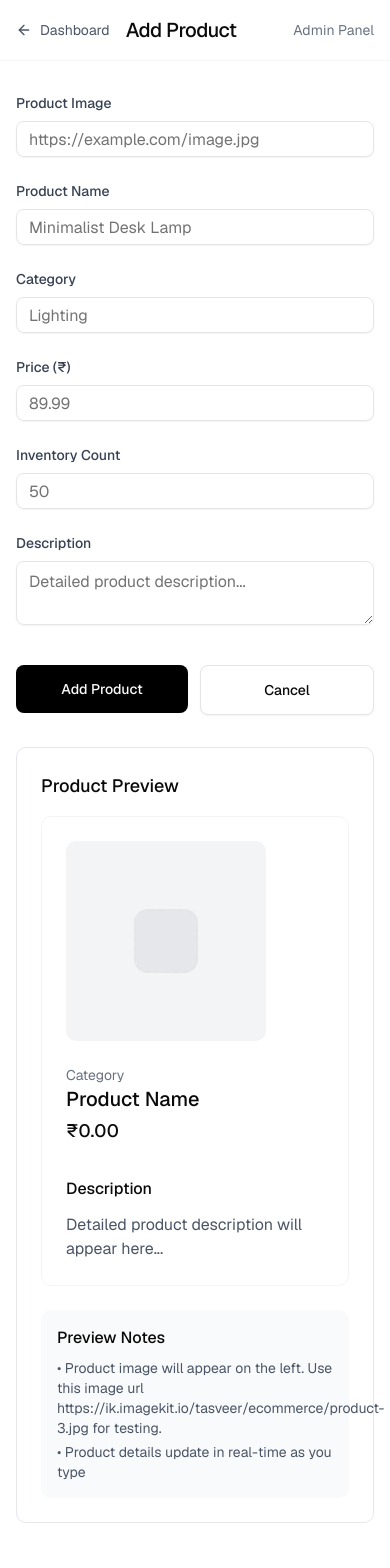
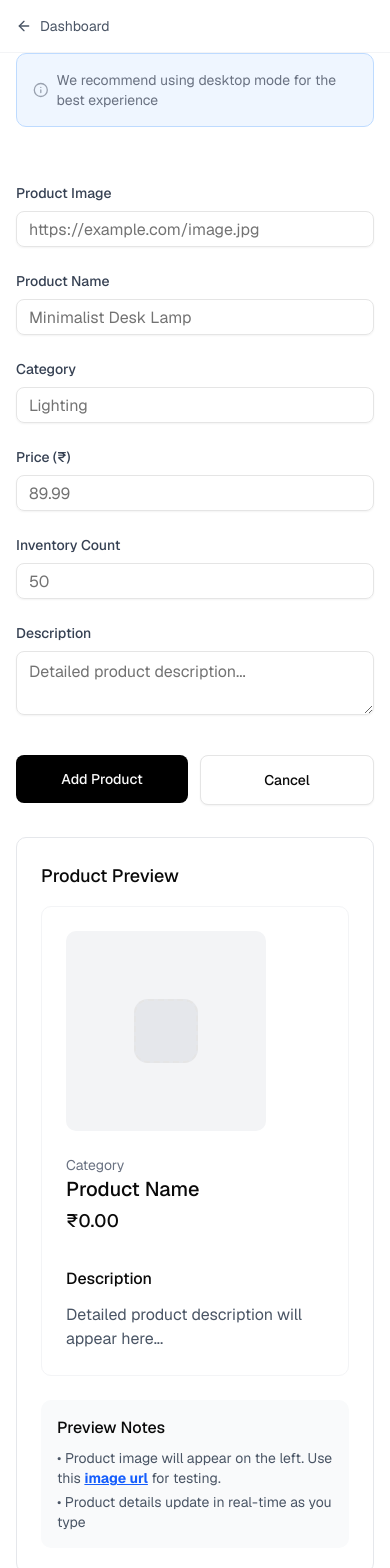
Before and after one commit to priyanshuguptadev/shop, a Next.js app: page /admin in a window 390 px wide. Shown: the top 1568 px of the page. Built offline with nearby package versions, Linux system fonts and the light colour scheme.

Commit message:
fix: mobile optimise

```diff
--- a/app/(protected)/admin/page.tsx
+++ b/app/(protected)/admin/page.tsx
@@ -1,6 +1,12 @@
 import { ProductForm } from "@/components/ProductForm";
-import { ArrowLeft } from "lucide-react";
+import { ArrowLeft, InfoIcon } from "lucide-react";
 import Link from "next/link";
+import type { Metadata } from "next";
+
+export const metadata: Metadata = {
+  title: "Add Product - Admin Panel",
+  description: "Add a new product to the inventory",
+};
 
 export default function Page() {
   return (
@@ -14,11 +20,21 @@ export default function Page() {
                 Dashboard
               </button>
             </Link>
-            <h1 className="text-xl font-medium tracking-tight">Add Product</h1>
+            <h1 className="text-xl font-medium tracking-tight hidden md:block">
+              Add Product
+            </h1>
           </div>
-          <div className="text-sm text-gray-500">Admin Panel</div>
+          <div className="text-sm text-gray-500 hidden md:block">
+            Admin Panel
+          </div>
         </div>
       </header>
+      <div className="max-w-md mx-4 flex md:hidden items-center bg-blue-50 border border-blue-200 rounded-lg p-4 mb-6">
+        <InfoIcon className="inline-block h-5 w-5 text-gray-400 mr-2" />
+        <p className="text-sm text-gray-500">
+          We recommend using desktop mode for the best experience
+        </p>
+      </div>
 
       <main className="mx-auto max-w-7xl px-4 py-8">
         <div className="grid grid-cols-1 gap-8 lg:grid-cols-2">
--- a/app/(protected)/dashboard/page.tsx
+++ b/app/(protected)/dashboard/page.tsx
@@ -1,11 +1,17 @@
 import { Button } from "@/components/ui/button";
-import { Lock, LogOut } from "lucide-react";
+import { InfoIcon, Lock, LogOut } from "lucide-react";
 import { Product } from "@/types";
 import { getAllProducts } from "@/actions";
 import Link from "next/link";
 import Image from "next/image";
 import { DeleteProductBtn } from "@/components/DeleteProductBtn";
 import { SignOutButton } from "@clerk/nextjs";
+import type { Metadata } from "next";
+
+export const metadata: Metadata = {
+  title: "Dashboard - Admin Panel",
+  description: "Manage your products and inventory",
+};
 
 export default async function Dashboard() {
   const products: Product[] = await getAllProducts();
@@ -14,10 +20,9 @@ export default async function Dashboard() {
     <>
       <div className="min-h-screen bg-white">
         <main className="mx-auto max-w-7xl px-4 py-8">
-          <div className="mb-8 flex flex-col justify-between gap-4 md:flex-row md:items-center">
+          <div className="mb-8 flex justify-between gap-4 md:flex-row md:items-center">
             <div>
-              <h2 className="text-2xl font-medium">Dashboard</h2>
-              <p className="text-gray-600">Live Inventary Dashboard</p>
+              <h2 className="text-xl md:text-2xl font-medium">Dashboard</h2>
             </div>
             <div className="flex gap-8 justify-center items-center">
               <Button
@@ -31,6 +36,12 @@ export default async function Dashboard() {
               </Button>
               <SignOutButton children={<LogOut className="h-4 w-4" />} />
             </div>
+          </div>
+          <div className="flex md:hidden items-center bg-blue-50 border border-blue-200 rounded-lg p-4 mb-6">
+            <InfoIcon className="inline-block h-5 w-5 text-gray-400 mr-2" />
+            <p className="text-sm text-gray-500">
+              We recommend using desktop mode for the best experience
+            </p>
           </div>
 
           {products.length === 0 ? (
@@ -87,7 +98,7 @@ export default async function Dashboard() {
                             className="bg-gray-200 border-2 border-dashed rounded-xl w-10 h-10 mr-3 object-cover"
                           />
                           <div>
-                            <div className="font-medium text-gray-900">
+                            <div className="md:font-medium text-gray-900 text-ellipsis overflow-hidden max-w-[150px] md:max-w-none">
                               {product.name}
                             </div>
                           </div>
--- a/components/ProductForm.tsx
+++ b/components/ProductForm.tsx
@@ -255,9 +255,14 @@ export const ProductForm = () => {
             <h4 className="font-medium mb-2">Preview Notes</h4>
             <ul className="text-sm text-gray-600 space-y-1">
               <li>
-                • Product image will appear on the left. Use this image url
-                https://ik.imagekit.io/tasveer/ecommerce/product-3.jpg for
-                testing.
+                • <span>Product image will appear on the left. Use this </span>
+                <Link
+                  className="text-blue-600 underline font-bold"
+                  href="https://ik.imagekit.io/tasveer/ecommerce/product-3.jpg"
+                >
+                  image url
+                </Link>
+                <span> for testing.</span>
               </li>
               <li>• Product details update in real-time as you type</li>
             </ul>
```
